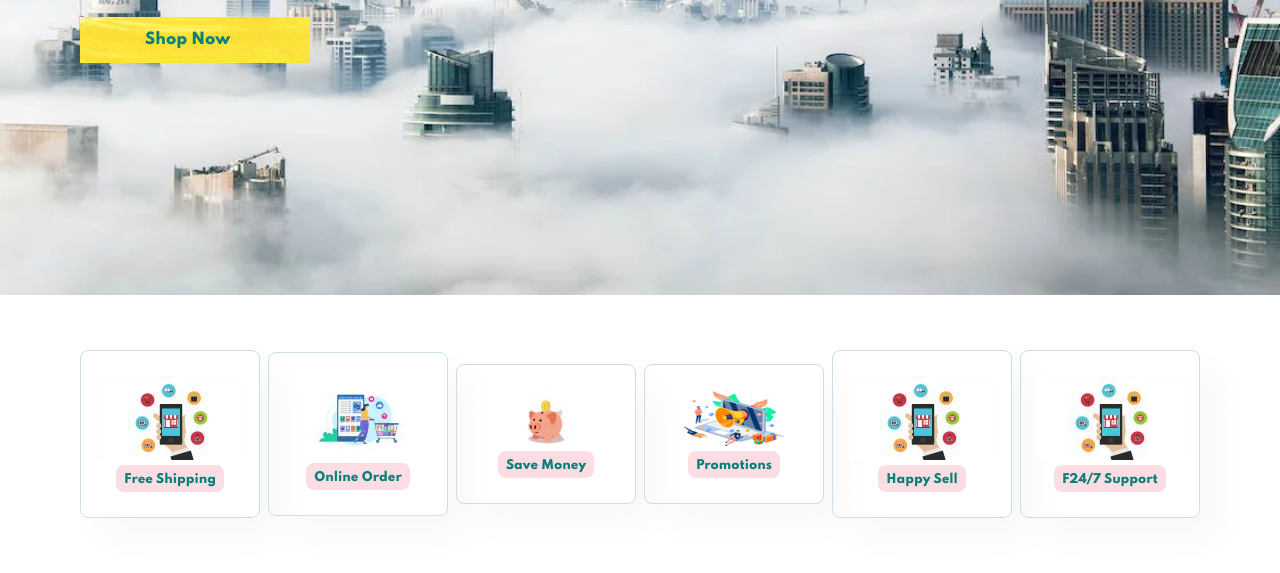
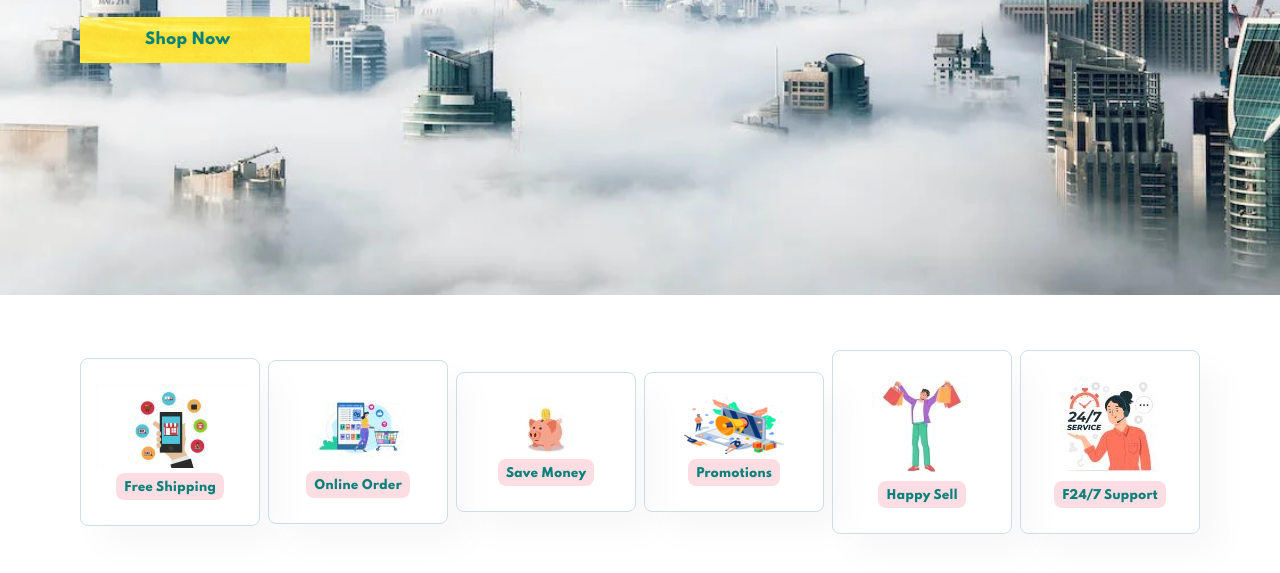
Before and after one commit to fayiehub/E-commerce_website, a plain HTML site: page index.html in a window 1280 px wide. Shown: the part 513-1086 px from the top of the page. Drawn offline with Linux system fonts and the light colour scheme.

Commit message:
third commit

```diff
--- a/index.html
+++ b/index.html
@@ -55,11 +55,11 @@
             <h6>Promotions</h6>
         </div>
         <div class="feat-box">
-            <img src="images/Features/feat_1.jpg" alt="image_1">
+            <img src="images/Features/feat_5.jpg" alt="image_1">
             <h6>Happy Sell</h6>
         </div>
         <div class="feat-box">
-            <img src="images/Features/feat_1.jpg" alt="image_1">
+            <img src="images/Features/feat_6.jpg" alt="image_1">
             <h6>F24/7 Support</h6>
         </div>
     </section>
```
Also changed, not shown: images/Features/feat_5.jpg (added), images/Features/feat_6.jpg (added), images/Features/happy-shopper-male-shopper-raising-hands-with-shopping-bags-illustration-isolated-white-background-big-sale-shopping-during-crazy-sales-discounts_125133-982.avif (added), images/Features/service-24-7-concept-illustration_114360-7380.webp (added).
